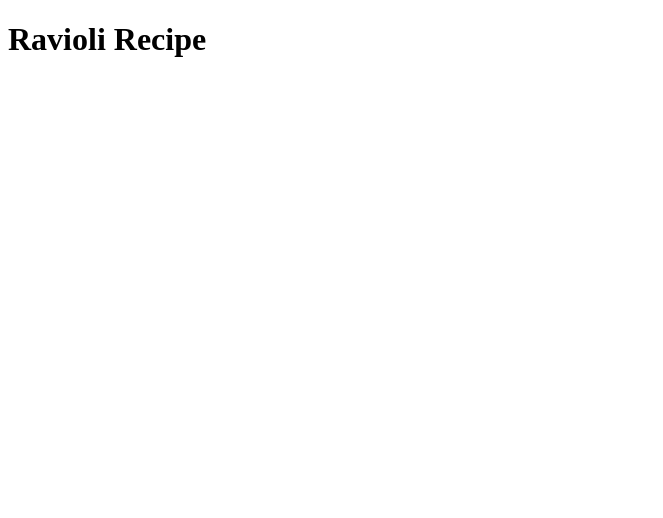
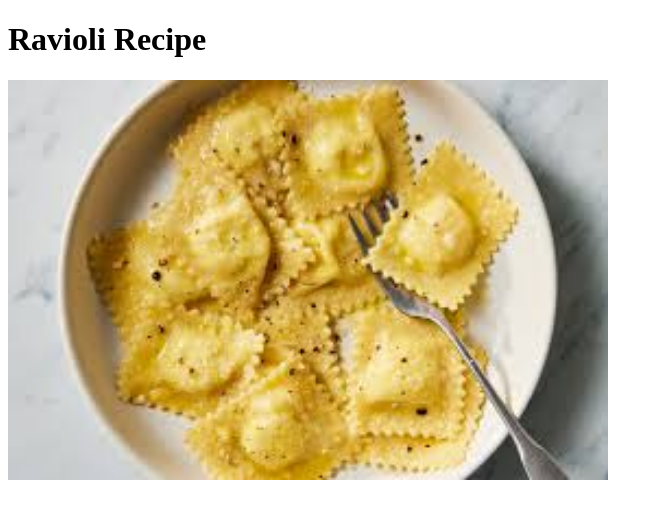
Before and after one commit to tobideanna/odin-recipes, a plain HTML site: page recipes/ravioli.html in a window 1280 px wide. Shown: the whole page, without its empty margins (0-663 px from the left). Drawn offline with Linux system fonts and the light colour scheme.

Commit message:
created a img dir and added ravioli jpeg to it.
Added a link to the ravioli page in the homepage as well.

```diff
--- a/recipes/ravioli.html
+++ b/recipes/ravioli.html
@@ -7,5 +7,6 @@
 </head>
 <body>
     <h1>Ravioli Recipe</h1>
+    <img src="../img/ravioli.jpeg" alt="A plate of ravioli. Yum" height="400" width="600">
 </body>
 </html>
```
Also changed, not shown: index.html (+1 -0 lines), img/ravioli.jpeg (added).
